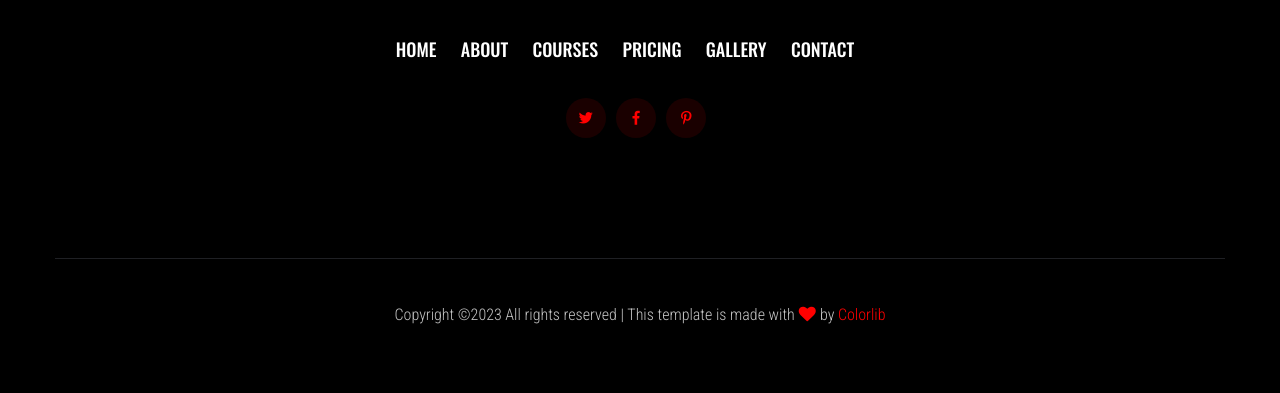
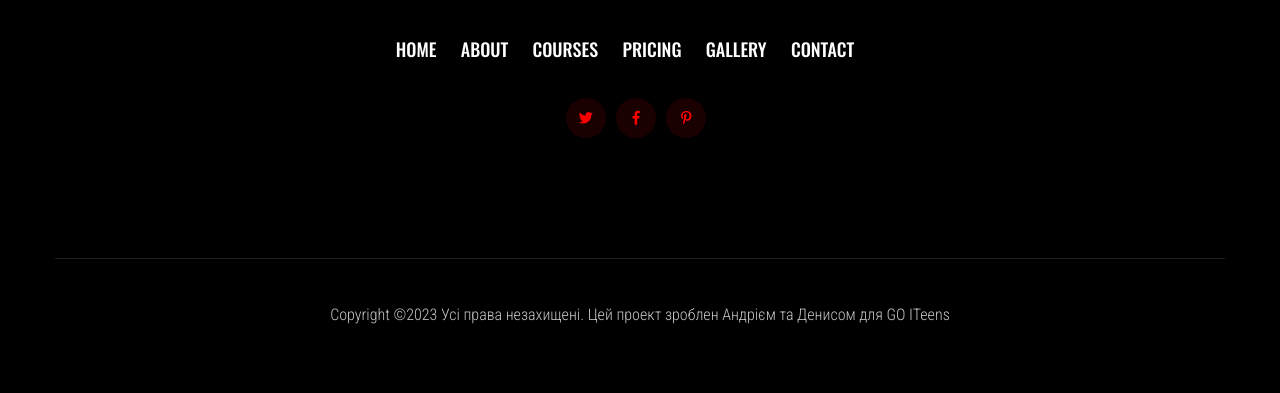
Before and after one commit to Andryxa1/Homework, a Flask app: page / in a window 1280 px wide. Shown: the part 2965-3358 px from the top of the page. Run offline with Flask 2, Linux system fonts and the light colour scheme; some libraries are stand-ins or nearby versions.

Commit message:
changed copyright text

```diff
--- a/project-gymsite/templates/about.html
+++ b/project-gymsite/templates/about.html
@@ -302,7 +302,7 @@
                     <div class="col-lg-12">
                         <div class="footer-copy-right text-center">
                             <p><!-- Link back to Colorlib can't be removed. Template is licensed under CC BY 3.0. -->
-                              Copyright &copy;<script>document.write(new Date().getFullYear());</script> All rights reserved | This template is made with <i class="fa fa-heart" aria-hidden="true"></i> by <a href="https://colorlib.com" target="_blank">Colorlib</a>
+                              Copyright &copy;<script>document.write(new Date().getFullYear());</script> Усі права незахищені. Цей проект зроблен Андрієм та Денисом для GO ITeens
                               <!-- Link back to Colorlib can't be removed. Template is licensed under CC BY 3.0. --></p>
                           </div>
                       </div>
--- a/project-gymsite/templates/courses.html
+++ b/project-gymsite/templates/courses.html
@@ -293,7 +293,7 @@
                     <div class="col-lg-12">
                         <div class="footer-copy-right text-center">
                             <p><!-- Link back to Colorlib can't be removed. Template is licensed under CC BY 3.0. -->
-                              Copyright &copy;<script>document.write(new Date().getFullYear());</script> All rights reserved | This template is made with <i class="fa fa-heart" aria-hidden="true"></i> by <a href="https://colorlib.com" target="_blank">Colorlib</a>
+                              Copyright &copy;<script>document.write(new Date().getFullYear());</script> Усі права незахищені. Цей проект зроблен Андрієм та Денисом для GO ITeens
                               <!-- Link back to Colorlib can't be removed. Template is licensed under CC BY 3.0. --></p>
                           </div>
                       </div>
--- a/project-gymsite/templates/gallery.html
+++ b/project-gymsite/templates/gallery.html
@@ -261,7 +261,7 @@
                     <div class="col-lg-12">
                         <div class="footer-copy-right text-center">
                             <p><!-- Link back to Colorlib can't be removed. Template is licensed under CC BY 3.0. -->
-                              Copyright &copy;<script>document.write(new Date().getFullYear());</script> All rights reserved | This template is made with <i class="fa fa-heart" aria-hidden="true"></i> by <a href="https://colorlib.com" target="_blank">Colorlib</a>
+                              Copyright &copy;<script>document.write(new Date().getFullYear());</script> Усі права незахищені. Цей проект зроблен Андрієм та Денисом для GO ITeens
                               <!-- Link back to Colorlib can't be removed. Template is licensed under CC BY 3.0. --></p>
                           </div>
                       </div>
--- a/project-gymsite/templates/pricing.html
+++ b/project-gymsite/templates/pricing.html
@@ -235,7 +235,7 @@
                         <div class="footer-copy-right text-center">
                            <p>
                               <!-- Link back to Colorlib can't be removed. Template is licensed under CC BY 3.0. -->
-                              Copyright &copy;<script>document.write(new Date().getFullYear());</script> All rights reserved | This template is made with <i class="fa fa-heart" aria-hidden="true"></i> by <a href="https://colorlib.com" target="_blank">Colorlib</a>
+                              Copyright &copy;<script>document.write(new Date().getFullYear());</script> Усі права незахищені. Цей проект зроблен Андрієм та Денисом для GO ITeens
                               <!-- Link back to Colorlib can't be removed. Template is licensed under CC BY 3.0. -->
                            </p>
                         </div>
--- a/project-gymsite/templates/zayavka.html
+++ b/project-gymsite/templates/zayavka.html
@@ -183,7 +183,7 @@
                     <div class="col-lg-12">
                         <div class="footer-copy-right text-center">
                             <p><!-- Link back to Colorlib can't be removed. Template is licensed under CC BY 3.0. -->
-                              Copyright &copy;<script>document.write(new Date().getFullYear());</script> All rights reserved | This template is made with <i class="fa fa-heart" aria-hidden="true"></i> by <a href="https://colorlib.com" target="_blank">Colorlib</a>
+                              Copyright &copy;<script>document.write(new Date().getFullYear());</script> Усі права незахищені. Цей проект зроблен Андрієм та Денисом для GO ITeens
                               <!-- Link back to Colorlib can't be removed. Template is licensed under CC BY 3.0. --></p>
                           </div>
                       </div>
--- a/project-gymsite/templates/zayavka_save.html
+++ b/project-gymsite/templates/zayavka_save.html
@@ -135,7 +135,7 @@
                     <div class="col-lg-12">
                         <div class="footer-copy-right text-center">
                             <p><!-- Link back to Colorlib can't be removed. Template is licensed under CC BY 3.0. -->
-                              Copyright &copy;<script>document.write(new Date().getFullYear());</script> All rights reserved | This template is made with <i class="fa fa-heart" aria-hidden="true"></i> by <a href="https://colorlib.com" target="_blank">Colorlib</a>
+                              Copyright &copy;<script>document.write(new Date().getFullYear());</script> Усі права незахищені. Цей проект зроблен Андрієм та Денисом для GO ITeens
                               <!-- Link back to Colorlib can't be removed. Template is licensed under CC BY 3.0. --></p>
                           </div>
                       </div>
```
